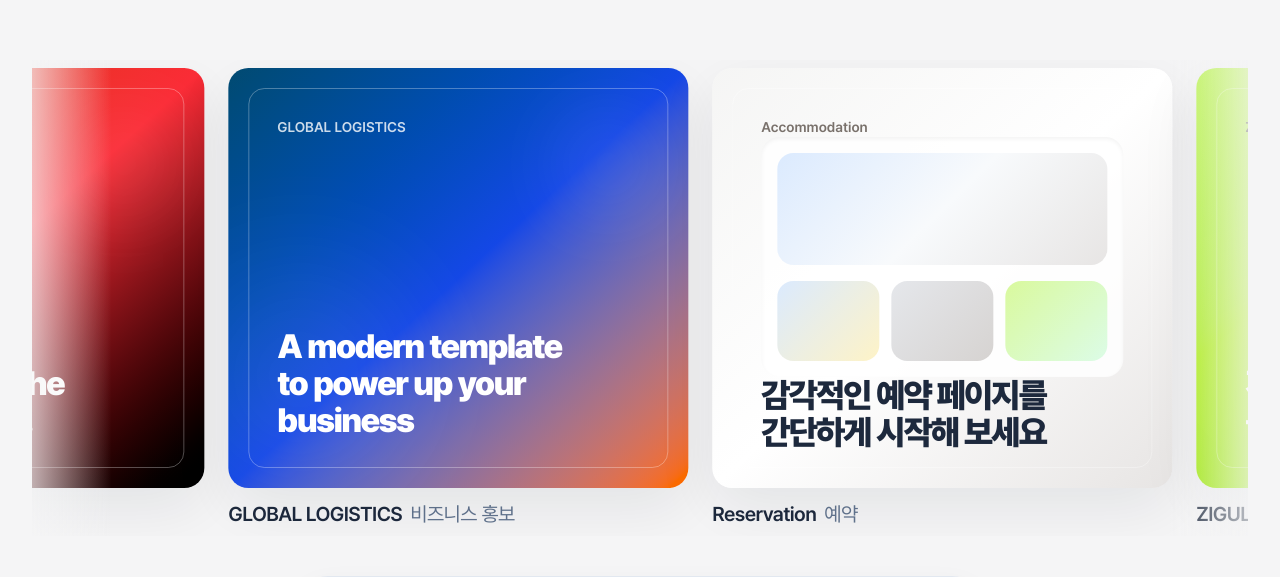
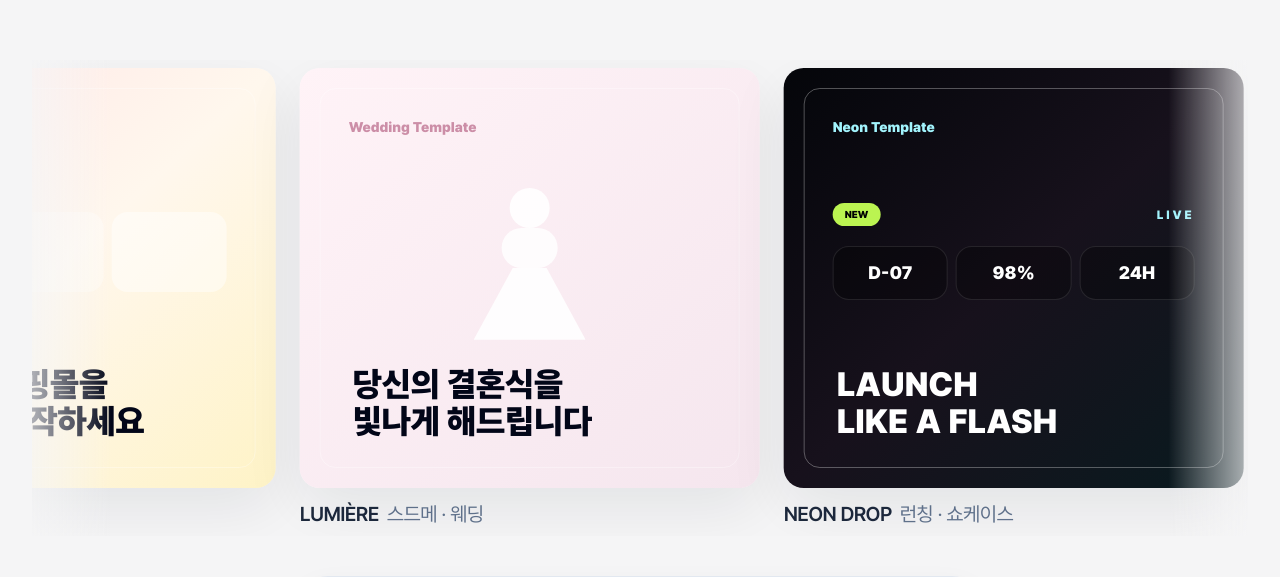
Before and after one commit to soltyspring/web-vending-machine, a React (Vite) app in the folder frontend/: page / in a window 1280 px wide. Shown: the part 295-872 px from the top of the page. Built offline with nearby package versions, Linux system fonts and the light colour scheme; no server answers.

Commit message:
[Fix] 메인 마퀴 실제 사용 템플릿으로 교체

```diff
--- a/frontend/src/components/TemplateCard.jsx
+++ b/frontend/src/components/TemplateCard.jsx
@@ -1,32 +1,70 @@
-export default function TemplateCard({ item, index }) {
+import { Link } from "react-router-dom";
+
+function ShoppingPreview() {
   return (
+    <div className="grid grid-cols-3 gap-2">
+      <span className="h-20 rounded-2xl bg-white/45" />
+      <span className="h-20 rounded-2xl bg-white/30" />
+      <span className="h-20 rounded-2xl bg-white/45" />
+    </div>
+  );
+}
+
+function WeddingPreview() {
+  return (
+    <div className="flex justify-center">
+      <div className="relative h-32 w-28">
+        <div className="absolute left-1/2 top-0 h-10 w-10 -translate-x-1/2 rounded-full bg-white/90" />
+        <div className="absolute left-1/2 top-10 h-10 w-14 -translate-x-1/2 rounded-[20px] bg-white/85" />
+        <div
+          className="absolute left-1/2 top-20 h-18 w-28 -translate-x-1/2 bg-white/90"
+          style={{ clipPath: "polygon(35% 0%, 65% 0%, 100% 100%, 0% 100%)" }}
+        />
+      </div>
+    </div>
+  );
+}
+
+function NeonPreview() {
+  return (
+    <div className="space-y-5">
+      <div className="flex items-center justify-between">
+        <span className="rounded-full bg-lime-300 px-3 py-1 text-[10px] font-black text-black">NEW</span>
+        <span className="text-xs font-black tracking-[0.24em] text-cyan-200">LIVE</span>
+      </div>
+      <div className="grid grid-cols-3 gap-2">
+        {["D-07", "98%", "24H"].map((stat) => (
+          <span key={stat} className="rounded-2xl border border-white/10 bg-black/30 p-3 text-center text-lg font-black text-white">
+            {stat}
+          </span>
+        ))}
+      </div>
+    </div>
+  );
+}
+
+function CardPreview({ preview }) {
+  if (preview === "shopping") return <ShoppingPreview />;
+  if (preview === "wedding") return <WeddingPreview />;
+  if (preview === "neon") return <NeonPreview />;
+  return null;
+}
+
+export default function TemplateCard({ item, inert = false }) {
+  const card = (
     <article className="min-w-[280px] shrink-0 md:min-w-[460px]">
       <div
-        className={`relative h-[360px] overflow-hidden rounded-[20px] bg-gradient-to-br ${item.theme} p-5 shadow-[0_20px_60px_rgba(15,23,42,0.08)] md:h-[420px]`}
+        className={`relative h-[360px] overflow-hidden rounded-[20px] bg-gradient-to-br ${item.theme} p-5 shadow-[0_20px_60px_rgba(15,23,42,0.08)] transition hover:-translate-y-1 hover:shadow-[0_24px_70px_rgba(15,23,42,0.14)] md:h-[420px]`}
       >
-        <div className="flex h-full flex-col justify-between rounded-[16px] border border-white/30 p-5 md:p-7">
-          <div className={`whitespace-pre-line text-sm font-semibold ${item.accent}`}>
+        <div className="relative flex h-full flex-col justify-between rounded-[16px] border border-white/30 p-5 md:p-7">
+          <div className={`whitespace-pre-line text-sm font-black ${item.accent}`}>
             {item.sub}
           </div>
 
-          {index === 2 ? (
-            <div className="space-y-4 rounded-[18px] bg-white/85 p-4 shadow-inner shadow-black/5">
-              <div className="h-28 rounded-2xl bg-[linear-gradient(135deg,#dbeafe,#f8fafc,#e7e5e4)]" />
-              <div className="grid grid-cols-3 gap-3">
-                <div className="h-20 rounded-2xl bg-[linear-gradient(135deg,#dbeafe,#fef3c7)]" />
-                <div className="h-20 rounded-2xl bg-[linear-gradient(135deg,#e5e7eb,#d6d3d1)]" />
-                <div className="h-20 rounded-2xl bg-[linear-gradient(135deg,#d9f99d,#dcfce7)]" />
-              </div>
-            </div>
-          ) : (
-            <div className="pointer-events-none absolute inset-0 opacity-40">
-              <div className="absolute -left-10 bottom-0 h-56 w-56 rounded-full bg-white/20 blur-3xl" />
-              <div className="absolute right-6 top-10 h-28 w-28 rounded-full bg-white/20 blur-2xl" />
-            </div>
-          )}
+          <CardPreview preview={item.preview} />
 
-          <div className="relative z-10 whitespace-pre-line text-3xl font-black leading-[1.1] tracking-[-0.05em] text-slate-950 md:text-[2.1rem]">
-            <span className={index === 2 ? "text-slate-800" : "text-white"}>
+          <div className="relative z-10 max-w-[18rem] whitespace-pre-line break-keep pl-1 text-3xl font-black leading-[1.08] text-slate-950 md:text-[2.1rem]">
+            <span className={item.preview === "shopping" || item.preview === "wedding" ? "text-slate-950" : "text-white"}>
               {item.heading}
             </span>
           </div>
@@ -39,4 +77,12 @@ export default function TemplateCard({ item, index }) {
       </div>
     </article>
   );
+
+  if (!item.to || inert) return card;
+
+  return (
+    <Link to={item.to} className="block" tabIndex={inert ? -1 : 0}>
+      {card}
+    </Link>
+  );
 }
--- a/frontend/src/pages/MainPage.jsx
+++ b/frontend/src/pages/MainPage.jsx
@@ -5,36 +5,34 @@ import FreeStartButton, {
 
 const templates = [
   {
-    title: "Volt.X",
-    category: "비즈니스 홍보",
-    theme: "from-orange-700 via-red-500 to-black",
-    accent: "text-white/80",
-    heading: "The Center Of The\nFuture Of Brand.",
-    sub: "View More Comfortably\nOn Mobile Screen.",
+    title: "MOOD SHOP",
+    category: "쇼핑몰",
+    theme: "from-rose-100 via-orange-50 to-amber-100",
+    accent: "text-rose-500",
+    heading: "감각적인 쇼핑몰을\n지금 바로 시작하세요",
+    sub: "Shopping Template",
+    preview: "shopping",
+    to: "/templates/shopping",
   },
   {
-    title: "GLOBAL LOGISTICS",
-    category: "비즈니스 홍보",
-    theme: "from-sky-900 via-blue-700 to-orange-500",
-    accent: "text-white/80",
-    heading: "A modern template\nto power up your\nbusiness",
-    sub: "GLOBAL LOGISTICS",
+    title: "LUMIÈRE",
+    category: "스드메 · 웨딩",
+    theme: "from-[#fff3f7] to-[#f5e6ee]",
+    accent: "text-[#cc8ea7]",
+    heading: "당신의 결혼식을\n빛나게 해드립니다",
+    sub: "Wedding Template",
+    preview: "wedding",
+    to: "/templates/wedding",
   },
   {
-    title: "Reservation",
-    category: "예약",
-    theme: "from-stone-100 via-white to-stone-200",
-    accent: "text-stone-500",
-    heading: "감각적인 예약 페이지를\n간단하게 시작해 보세요",
-    sub: "Accommodation",
-  },
-  {
-    title: "ZIGULAB",
-    category: "블로그 · 미디어",
-    theme: "from-lime-300 via-lime-400 to-green-300",
-    accent: "text-stone-700",
-    heading: "지금 바로 시작하는\n콘텐츠 페이지",
-    sub: "ZIGULAB",
+    title: "NEON DROP",
+    category: "런칭 · 쇼케이스",
+    theme: "from-[#05060a] via-[#17111c] to-[#071a1f]",
+    accent: "text-cyan-200",
+    heading: "LAUNCH\nLIKE A FLASH",
+    sub: "Neon Template",
+    preview: "neon",
+    to: "/templates/neon",
   },
 ];
 
@@ -76,7 +74,12 @@ export default function MainPage() {
                   className="flex shrink-0 gap-5 pr-5 md:gap-6 md:pr-6"
                 >
                   {templates.map((item, index) => (
-                    <TemplateCard key={`${item.title}-${setIndex}`} item={item} index={index} />
+                    <TemplateCard
+                      key={`${item.title}-${setIndex}`}
+                      item={item}
+                      index={index}
+                      inert={setIndex === 1}
+                    />
                   ))}
                 </div>
               ))}
```
